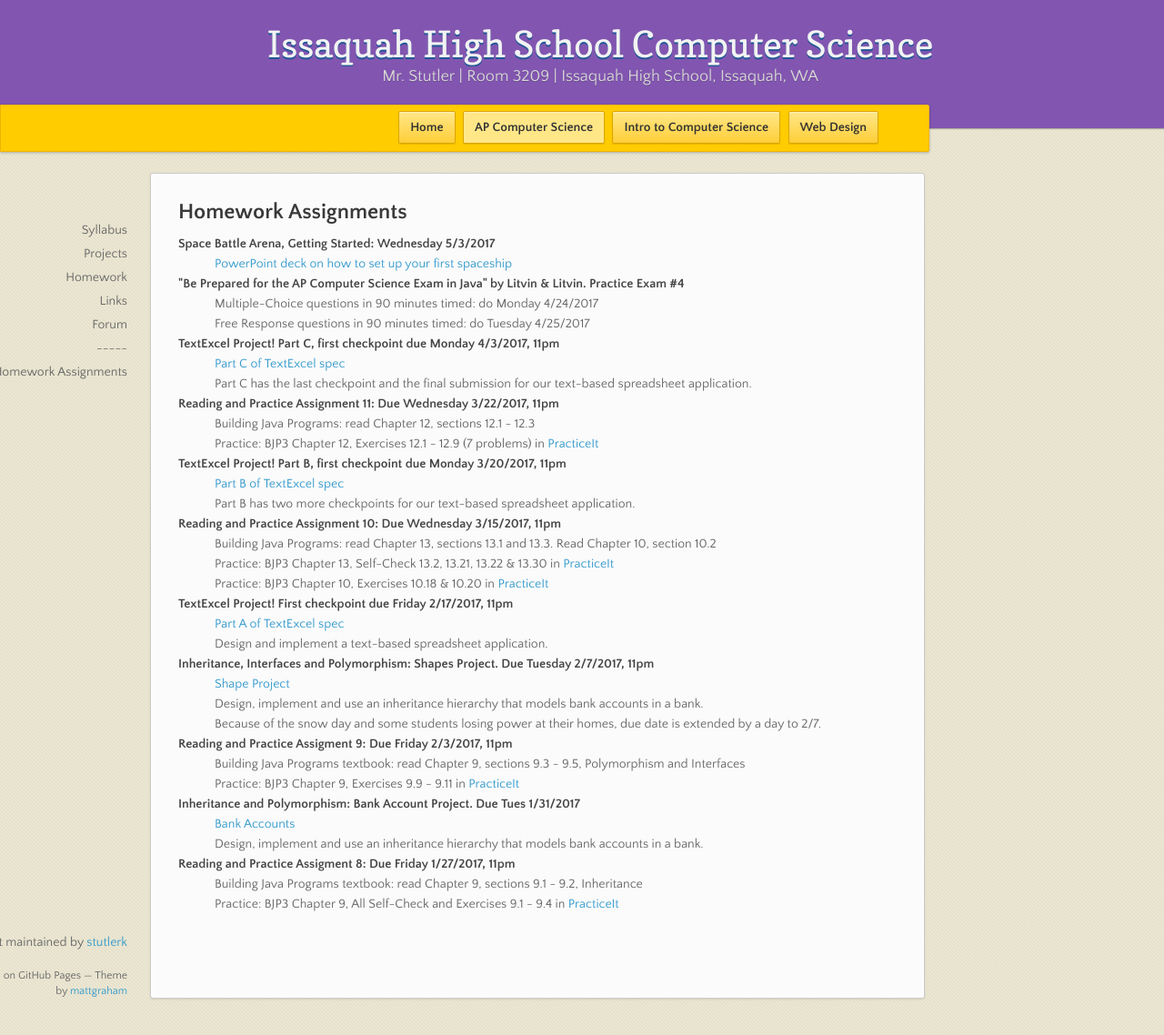
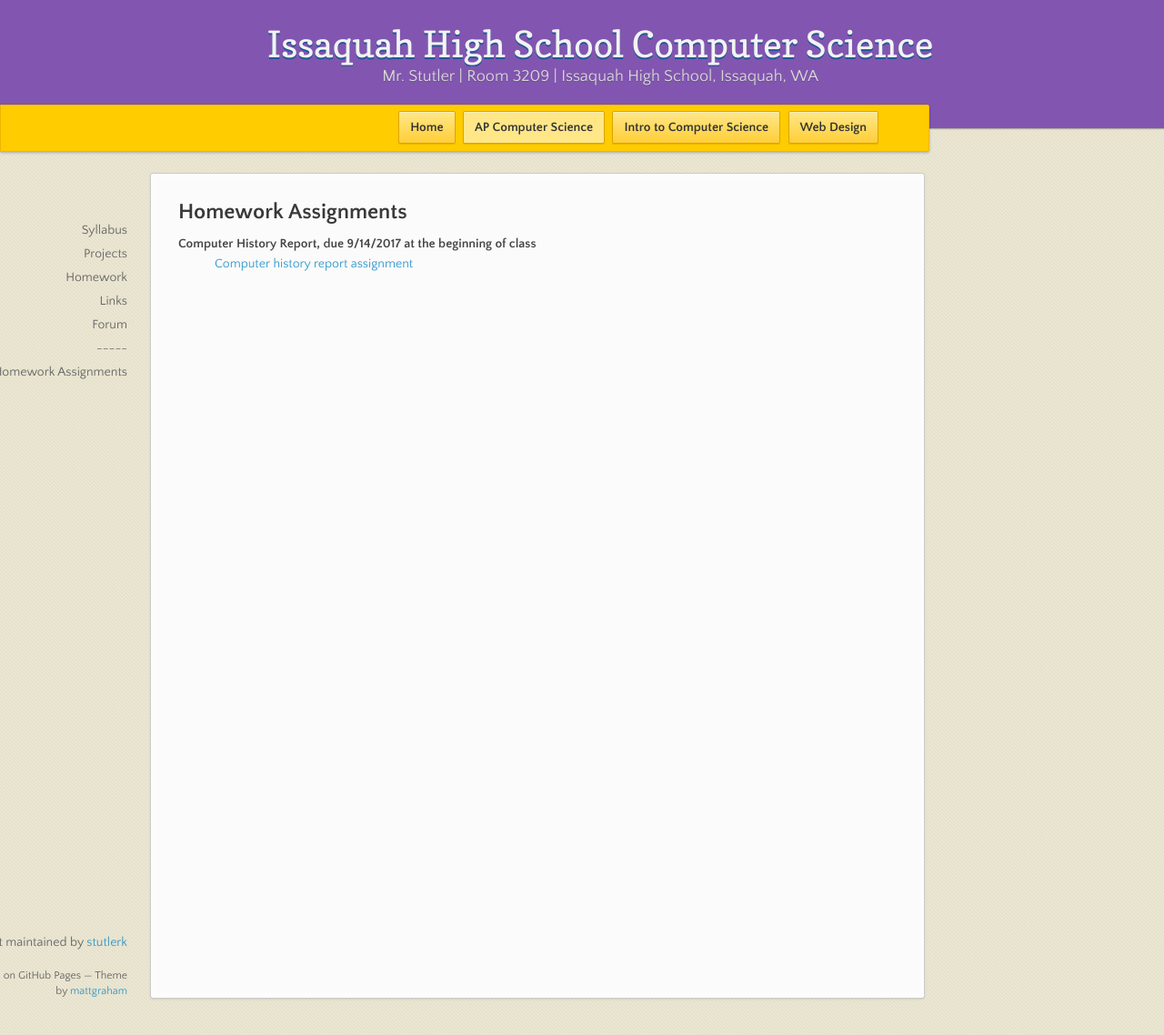
Before and after one commit to stutlerk/ihs-website, a Jekyll site: the page built from _apcs/homework.html, in a window 1280 px wide and 1138 px high. Shown: the whole window at 91% size. Built offline with Jekyll 4.4.1, drawn with Linux system fonts in a browser that asks for light colours; nearby versions of some CDN libraries.

Commit message:
Update homework.html

```diff
--- a/_apcs/homework.html
+++ b/_apcs/homework.html
@@ -6,54 +6,7 @@ layout: course
 <section>
 <h2>Homework Assignments</h2>
   <dl>
-    <dt>Space Battle Arena, Getting Started: Wednesday 5/3/2017</dt>
-    <dd><a href="https://issaquahwednet-my.sharepoint.com/personal/stutlerk_issaquah_wednet_edu/_layouts/15/guestaccess.aspx?docid=0d5dcec09874e46fa9657306988b42aaa&authkey=AW8_6qD8yjjNJq4mbMhEMB0">PowerPoint deck on how to set up your first spaceship</a></dd>
-
-    <dt>"Be Prepared for the AP Computer Science Exam in Java" by Litvin &amp; Litvin. Practice Exam #4</dt>
-    <dd>Multiple-Choice questions in 90 minutes timed: do Monday 4/24/2017</dd>
-    <dd>Free Response questions in 90 minutes timed: do Tuesday 4/25/2017</dd>
-
-    <dt>TextExcel Project! Part C, first checkpoint due Monday 4/3/2017, 11pm</dt>
-    <dd><a href="https://issaquahwednet-my.sharepoint.com/personal/stutlerk_issaquah_wednet_edu/_layouts/15/guestaccess.aspx?docid=0ddd6949675124720ac38fb1d2a2dccb7&authkey=AXoEbuBZZ6rCKkdfiLfyB4I">Part C of TextExcel spec</a></dd>
-    <dd>Part C has the last checkpoint and the final submission for our text-based spreadsheet application.</dd>
-
-    <dt>Reading and Practice Assignment 11: Due Wednesday 3/22/2017, 11pm</dt>
-    <dd>Building Java Programs: read Chapter 12, sections 12.1 - 12.3</dd>
-    <dd>Practice: BJP3 Chapter 12, Exercises 12.1 - 12.9 (7 problems) in <a href="http://practiceit.cs.washington.edu/">PracticeIt</a></dd>
-
-    <dt>TextExcel Project! Part B, first checkpoint due Monday 3/20/2017, 11pm</dt>
-    <dd><a href="https://issaquahwednet-my.sharepoint.com/personal/stutlerk_issaquah_wednet_edu/_layouts/15/guestaccess.aspx?docid=0d52749c7183a4f1b85e2ca76729237cf&authkey=ARAv9GEqGLKBd0VDQnQf2qI">Part B of TextExcel spec</a></dd>
-    <dd>Part B has two more checkpoints for our text-based spreadsheet application.</dd>
-
-    <dt>Reading and Practice Assignment 10: Due Wednesday 3/15/2017, 11pm</dt>
-    <dd>Building Java Programs: read Chapter 13, sections 13.1 and 13.3. Read Chapter 10, section 10.2</dd>
-    <dd>Practice: BJP3 Chapter 13, Self-Check 13.2, 13.21, 13.22 &amp; 13.30 in <a href="http://practiceit.cs.washington.edu/">PracticeIt</a></dd>
-    <dd>Practice: BJP3 Chapter 10, Exercises 10.18 &amp; 10.20 in <a href="http://practiceit.cs.washington.edu/">PracticeIt</a></dd>
-
-    <dt>TextExcel Project! First checkpoint due Friday 2/17/2017, 11pm</dt>
-    <dd><a href="https://issaquahwednet-my.sharepoint.com/personal/stutlerk_issaquah_wednet_edu/_layouts/15/guestaccess.aspx?docid=011f096031c734888b1dbd718ffaa283b&authkey=AWzewRWvpFAojHnqvQWW28I">Part A of TextExcel spec</a></dd>
-    <dd>Design and implement a text-based spreadsheet application.</dd>
-
-    <dt>Inheritance, Interfaces and Polymorphism: Shapes Project. Due Tuesday 2/7/2017, 11pm</dt>
-    <dd><a href="https://issaquahwednet-my.sharepoint.com/personal/stutlerk_issaquah_wednet_edu/_layouts/15/guestaccess.aspx?docid=03e8cfdbcf64d4401a0e009428d6ac581&authkey=AedghIuahKIc6NI7vpXAzI4">Shape Project</a></dd>
-    <dd>Design, implement and use an inheritance hierarchy that models bank accounts in a bank.</dd>
-    <dd>Because of the snow day and some students losing power at their homes, due date is extended by a day to 2/7.</dd>
-
-    <dt>Reading and Practice Assigment 9: Due Friday 2/3/2017, 11pm</dt>
-    <dd>Building Java Programs textbook: read Chapter 9, sections 9.3 - 9.5, Polymorphism and Interfaces</dd>
-    <dd>Practice: BJP3 Chapter 9, Exercises 9.9 - 9.11 in <a href="http://practiceit.cs.washington.edu/">PracticeIt</a></dd>
-
-    <dt>Inheritance and Polymorphism: Bank Account Project. Due Tues 1/31/2017</dt>
-    <dd><a href="https://issaquahwednet-my.sharepoint.com/personal/stutlerk_issaquah_wednet_edu/_layouts/15/guestaccess.aspx?docid=07a648eef0cde45598cf1a572c8740ba2&authkey=AY7_SuMMF0n2oI2TGH5y7OQ">Bank Accounts</a></dd>
-    <dd>Design, implement and use an inheritance hierarchy that models bank accounts in a bank.</dd>
-
-    <dt>Reading and Practice Assigment 8: Due Friday 1/27/2017, 11pm</dt>
-    <dd>Building Java Programs textbook: read Chapter 9, sections 9.1 - 9.2, Inheritance</dd>
-    <dd>Practice: BJP3 Chapter 9, All Self-Check and Exercises 9.1 - 9.4 in <a href="http://practiceit.cs.washington.edu/">PracticeIt</a></dd>
-
-<!--
-    <dt><a href="https://issaquahwednet-my.sharepoint.com/personal/stutlerk_issaquah_wednet_edu/_layouts/15/guestaccess.aspx?guestaccesstoken=gLVijYEluT%2fzI%2bVrW6GipfDQ6ScWjYKxwuWSWK2hRns%3d&docid=0ab46a544bdf24865ac7b67a645f0f849&rev=1">Computer Hardware and Binary Data</a></dt>
-    <dd>PowerPoint slide deck covering computer hardware and binary data</dd>
--->
+    <dt>Computer History Report, due 9/14/2017 at the beginning of class</dt>
+    <dd><a href="https://issaquahwednet-my.sharepoint.com/personal/stutlerk_issaquah_wednet_edu/_layouts/15/guestaccess.aspx?docid=00f746ca063ec4fe89aaef3ed6d400941&authkey=AeHXKIjD7VBW10XG1QzwDCU">Computer history report assignment</a></dd>
 </dl>
 </section>
```
